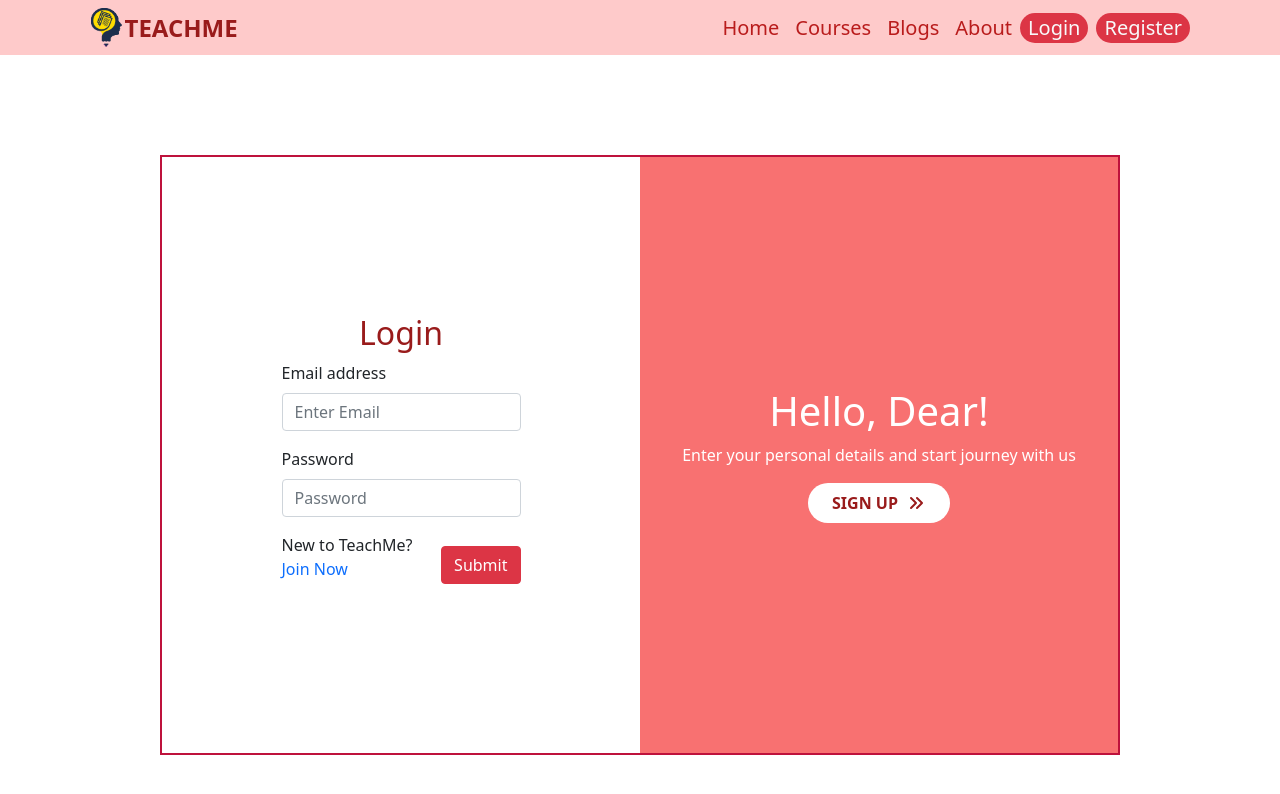
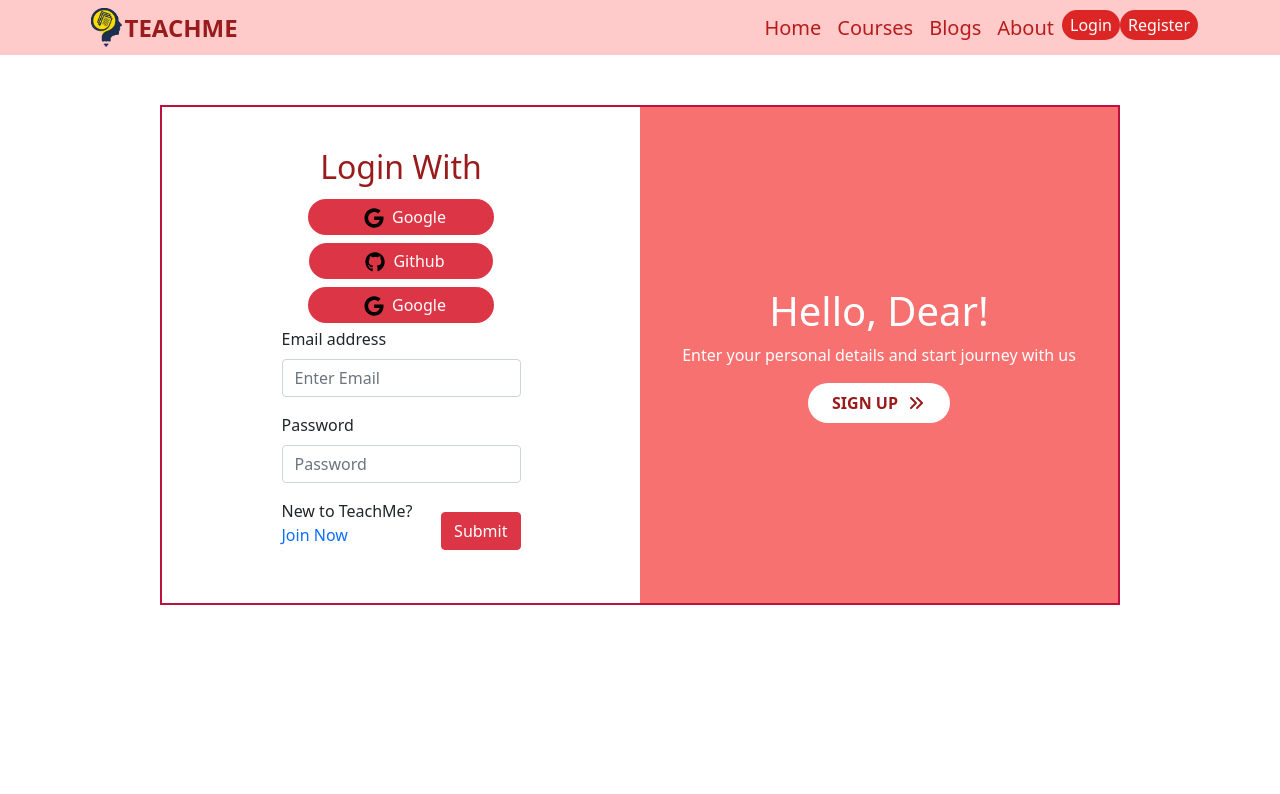
Before and after one commit to nafeescse/udemy-clone-with-react, a React (Create React App) app: page /login in a window 1280 px wide. Shown: the top 794 px of the page. Built offline with nearby package versions, Linux system fonts and the light colour scheme; no server answers.

Commit message:
login & signup  done

```diff
--- a/package.json
+++ b/package.json
@@ -3,6 +3,9 @@
   "version": "0.1.0",
   "private": true,
   "dependencies": {
+    "@fortawesome/fontawesome-svg-core": "^6.1.1",
+    "@fortawesome/free-solid-svg-icons": "^6.1.1",
+    "@fortawesome/react-fontawesome": "^0.1.18",
     "@heroicons/react": "^1.0.6",
     "@testing-library/jest-dom": "^5.16.4",
     "@testing-library/react": "^13.1.1",
--- a/src/App.js
+++ b/src/App.js
@@ -10,8 +10,8 @@
 import Login from './components/Login/Login';
 import Register from './components/Register/Register';
 import Blogs from './components/Blogs/Blogs';
-import Banner from './components/Banner/Banner';
 import NotFound from './components/NotFound/NotFound';
+import RequireAuth from './components/RequireAuth/RequireAuth';
 
 function App() {
   return (
@@ -25,7 +25,11 @@
         <Route path='/blogs' element={<Blogs></Blogs>}></Route>
         <Route path='/login' element={<Login></Login>}></Route>
         <Route path='/register' element={<Register></Register>}></Route>
-        <Route path='/checkout' element={<Checkout></Checkout>}></Route>
+        <Route path='/checkout' element={
+          <RequireAuth>
+            <Checkout></Checkout>
+          </RequireAuth>
+        }></Route>
         <Route path='*' element={<NotFound></NotFound>}></Route>
       </Routes>
     </div>
--- a/src/components/Header/Header.js
+++ b/src/components/Header/Header.js
@@ -1,10 +1,17 @@
 import React from 'react';
 import { Container, Nav, Navbar } from 'react-bootstrap';
 import { Link } from 'react-router-dom';
+import { useAuthState } from 'react-firebase-hooks/auth';
 import logo from '../../logo.png'
+import { getAuth, signOut } from 'firebase/auth';
+import auth from '../../firebase.init';
 import './Header.css'
 
 const Header = () => {
+    const [user, loading, error] = useAuthState(auth);
+    const logout = () => {
+        signOut(auth);
+      };
     return (
         <Navbar className='navbar bg-red-200' expand="lg">
 
@@ -22,13 +29,14 @@
                         <Link className='px-2 mx-auto text-decoration-none text-red-700 fs-5' to="/courses">Courses</Link>
                         <Link className='px-2 mx-auto text-decoration-none text-red-700 fs-5' to="/blogs">Blogs</Link>
                         <Link className='px-2 mx-auto text-decoration-none text-red-700 fs-5' to="/about">About</Link>
-                        <Link className='px-2 mx-auto text-decoration-none text-light fs-5 bg-danger rounded-pill' to="/login">Login</Link>
-                        <Link className='px-2 mx-2 rounded-pill text-decoration-none text-light fs-5 bg-danger' to="/register" >Register</Link>
+                        {user ?
+                                <p onClick={logout} className='cursor-pointer text-center text-white px-2 py-1  border-0 rounded-pill  bg-danger' src={user.displayName} alt="" >Sign Out</p>
+                                : <div><Link className='text-center text-white px-2 py-1  border-0 rounded-pill  bg-red-600 text-decoration-none' to="/login">Login</Link>
+                                    <Link className='text-center text-white px-2 py-1  border-0 rounded-pill  bg-red-600 text-decoration-none' to="/register" >Register</Link></div>}
+                        {/* <Link className='px-2 mx-auto text-decoration-none text-light fs-5 bg-danger rounded-pill' to="/login">Login</Link>
+                        <Link className='px-2 mx-2 rounded-pill text-decoration-none text-light fs-5 bg-danger' to="/register" >Register</Link> */}
 
-                        {/* {user ?
-                                <img onClick={logout} className='rounded-circle w-75' src={user.photoURL} alt="" />
-                                : <div><Link className='px-2 mx-2 text-decoration-none text-light fs-4 bg-danger rounded-pill' to="/login">Login</Link>
-                                    <Link className='px-2 mx-2 rounded-pill text-decoration-none text-light fs-4 bg-danger' to="/register" >Register</Link></div>} */}
+                        {/*  */}
 
                     </Nav>
 
--- a/src/components/Login/Login.css
+++ b/src/components/Login/Login.css
@@ -1,5 +1,5 @@
 .login{
-    height: 600px;
+    height: 500px;
     width: 75%;
-    margin: 100px auto;
+    margin: 50px auto;
 }
--- a/src/components/Login/Login.js
+++ b/src/components/Login/Login.js
@@ -1,17 +1,19 @@
 
 import React, { useState } from 'react';
 import { Button, Form } from 'react-bootstrap';
-import { Link, useNavigate } from 'react-router-dom';
+import { Link, useLocation, useNavigate } from 'react-router-dom';
 import { useSignInWithEmailAndPassword } from 'react-firebase-hooks/auth';
-import { useAuthState, useCreateUserWithEmailAndPassword } from 'react-firebase-hooks/auth';
 import {  ChevronDoubleRightIcon } from '@heroicons/react/solid'
 import './Login.css'
 import auth from '../../firebase.init';
+import SocialLogin from '../SocialLogin/SocialLogin';
 
 const Login = () => {
     const [email, setEmail] = useState('');
     const [password, setPassword] = useState('');
     const navigate = useNavigate();
+    const location = useLocation();
+    let from = location.state?.from?.pathname || "/";
     const [
         signInWithEmailAndPassword,
         user,
@@ -29,7 +31,7 @@
         return <p>Loading...</p>;
     }
     if (user) {
-        navigate('/home')
+        navigate(from, {replace: true});
 
     }
     return (
@@ -38,7 +40,8 @@
                 <div className='w-50 mx-auto'>
 
 
-                    <h2 className='text-center text-red-800'>Login</h2>
+                    <h2 className='text-center text-red-800'>Login With</h2>
+                    <SocialLogin></SocialLogin>
 
                     <Form className=''>
                     <Form.Group className="mb-3" controlId="formBasicEmail">
@@ -62,7 +65,7 @@
                         </div>
 
                     </Form>
-                    {/* <SocialLogin></SocialLogin> */}
+
 
                 </div>
 
--- a/src/components/Register/Register.js
+++ b/src/components/Register/Register.js
@@ -33,7 +33,7 @@
         <div className='login grid grid-cols-1 md:grid-cols-2 border-2 border-rose-700'>
             <div className=" bg-red-400 flex flex-col justify-center items-center text-white p-10">
                 <h1>Welcome, Back!!</h1>
-                <p className='text-center'>To keep connected with us please login with your personal info.</p>
+                <p className='text-center px-1'>To keep connected with us please login with your personal info.</p>
                 <button onClick={()=> {navigate('/login')}}  className='bg-white rounded-pill text-red-800 fw-bold px-4 py-2 flex items-center'>LOGIN
                 <ChevronDoubleRightIcon className="ms-2 h-5 w-5 text-red-800"/>
                 </button></div>
--- /dev/null
+++ b/src/components/RequireAuth/RequireAuth.js
@@ -0,0 +1,16 @@
+import React from 'react';
+import { useAuthState } from 'react-firebase-hooks/auth';
+import { Navigate, useLocation } from 'react-router-dom';
+import auth from '../../firebase.init';
+
+const RequireAuth = ({children}) => {
+    const [user] = useAuthState(auth);
+    const location = useLocation();
+    if(!user){
+       return <Navigate  to="/login" state={{from: location}} replace></Navigate>
+    }
+    return children;
+
+};
+
+export default RequireAuth;
--- /dev/null
+++ b/src/components/SocialLogin/SocialLogin.js
@@ -0,0 +1,45 @@
+import React from 'react';
+import { Button } from 'react-bootstrap';
+import { useSignInWithGithub, useSignInWithGoogle } from 'react-firebase-hooks/auth';
+import auth from '../../firebase.init';
+import { FontAwesomeIcon } from '@fortawesome/react-fontawesome'
+import { useLocation, useNavigate } from 'react-router-dom';
+// import "fa-brands fa-google" from '@fortawesome/free-solid-svg-icons'
+
+const SocialLogin = () => {
+    const navigate = useNavigate();
+    let errorMsg = '';
+    const location = useLocation();
+    let from = location.state?.from?.pathname || "/";
+
+    const [signInWithGoogle, user, error] = useSignInWithGoogle(auth);
+    const [signInWithGithub] = useSignInWithGithub(auth);
+    if (error) {
+
+        errorMsg =
+            <p>{error.message}</p>
+    }
+
+    if (user) {
+        navigate(from, { replace: true });
+    }
+
+    return (
+        <div className='flex flex-col justify-center items-center'>
+            <Button onClick={() => { signInWithGoogle() }} className='bg-danger rounded-pill border-0 my-1 px-5'>
+                <svg className='w-5 h-5 inline mx-2 ' xmlns="http://www.w3.org/2000/svg" viewBox="0 0 488 512"><path d="M488 261.8C488 403.3 391.1 504 248 504 110.8 504 0 393.2 0 256S110.8 8 248 8c66.8 0 123 24.5 166.3 64.9l-67.5 64.9C258.5 52.6 94.3 116.6 94.3 256c0 86.5 69.1 156.6 153.7 156.6 98.2 0 135-70.4 140.8-106.9H248v-85.3h236.1c2.3 12.7 3.9 24.9 3.9 41.4z" /></svg>
+                Google</Button>
+            <small>{errorMsg}</small>
+
+            <Button onClick={() => { signInWithGithub() }} className='bg-danger rounded-pill border-0 my-1 px-5'>
+                <svg className='w-5 h-5 inline mx-2 ' xmlns="http://www.w3.org/2000/svg" viewBox="0 0 496 512"><path d="M165.9 397.4c0 2-2.3 3.6-5.2 3.6-3.3.3-5.6-1.3-5.6-3.6 0-2 2.3-3.6 5.2-3.6 3-.3 5.6 1.3 5.6 3.6zm-31.1-4.5c-.7 2 1.3 4.3 4.3 4.9 2.6 1 5.6 0 6.2-2s-1.3-4.3-4.3-5.2c-2.6-.7-5.5.3-6.2 2.3zm44.2-1.7c-2.9.7-4.9 2.6-4.6 4.9.3 2 2.9 3.3 5.9 2.6 2.9-.7 4.9-2.6 4.6-4.6-.3-1.9-3-3.2-5.9-2.9zM244.8 8C106.1 8 0 113.3 0 252c0 110.9 69.8 205.8 169.5 239.2 12.8 2.3 17.3-5.6 17.3-12.1 0-6.2-.3-40.4-.3-61.4 0 0-70 15-84.7-29.8 0 0-11.4-29.1-27.8-36.6 0 0-22.9-15.7 1.6-15.4 0 0 24.9 2 38.6 25.8 21.9 38.6 58.6 27.5 72.9 20.9 2.3-16 8.8-27.1 16-33.7-55.9-6.2-112.3-14.3-112.3-110.5 0-27.5 7.6-41.3 23.6-58.9-2.6-6.5-11.1-33.3 2.6-67.9 20.9-6.5 69 27 69 27 20-5.6 41.5-8.5 62.8-8.5s42.8 2.9 62.8 8.5c0 0 48.1-33.6 69-27 13.7 34.7 5.2 61.4 2.6 67.9 16 17.7 25.8 31.5 25.8 58.9 0 96.5-58.9 104.2-114.8 110.5 9.2 7.9 17 22.9 17 46.4 0 33.7-.3 75.4-.3 83.6 0 6.5 4.6 14.4 17.3 12.1C428.2 457.8 496 362.9 496 252 496 113.3 383.5 8 244.8 8zM97.2 352.9c-1.3 1-1 3.3.7 5.2 1.6 1.6 3.9 2.3 5.2 1 1.3-1 1-3.3-.7-5.2-1.6-1.6-3.9-2.3-5.2-1zm-10.8-8.1c-.7 1.3.3 2.9 2.3 3.9 1.6 1 3.6.7 4.3-.7.7-1.3-.3-2.9-2.3-3.9-2-.6-3.6-.3-4.3.7zm32.4 35.6c-1.6 1.3-1 4.3 1.3 6.2 2.3 2.3 5.2 2.6 6.5 1 1.3-1.3.7-4.3-1.3-6.2-2.2-2.3-5.2-2.6-6.5-1zm-11.4-14.7c-1.6 1-1.6 3.6 0 5.9 1.6 2.3 4.3 3.3 5.6 2.3 1.6-1.3 1.6-3.9 0-6.2-1.4-2.3-4-3.3-5.6-2z" /></svg>
+                Github</Button>
+            <Button onClick={() => { signInWithGoogle() }} className='bg-danger rounded-pill border-0 my-1 px-5'>
+                <svg className='w-5 h-5 inline mx-2 ' xmlns="http://www.w3.org/2000/svg" viewBox="0 0 488 512"><path d="M488 261.8C488 403.3 391.1 504 248 504 110.8 504 0 393.2 0 256S110.8 8 248 8c66.8 0 123 24.5 166.3 64.9l-67.5 64.9C258.5 52.6 94.3 116.6 94.3 256c0 86.5 69.1 156.6 153.7 156.6 98.2 0 135-70.4 140.8-106.9H248v-85.3h236.1c2.3 12.7 3.9 24.9 3.9 41.4z" /></svg>
+                Google</Button>
+
+        </div>
+    );
+};
+
+export default SocialLogin;
```
Also changed, not shown: src/components/Course/Course.js (+4 -3 lines), 1 other file (tests, documents, lock files or other folders).
